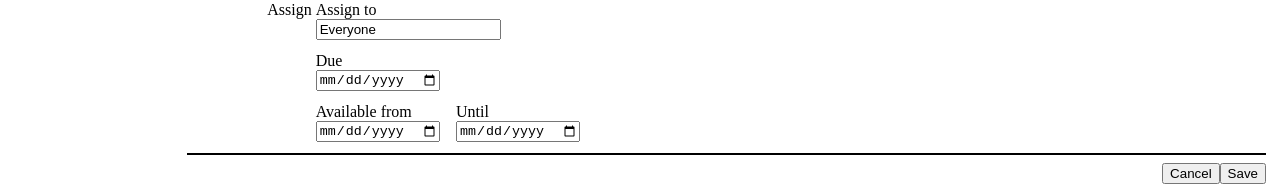
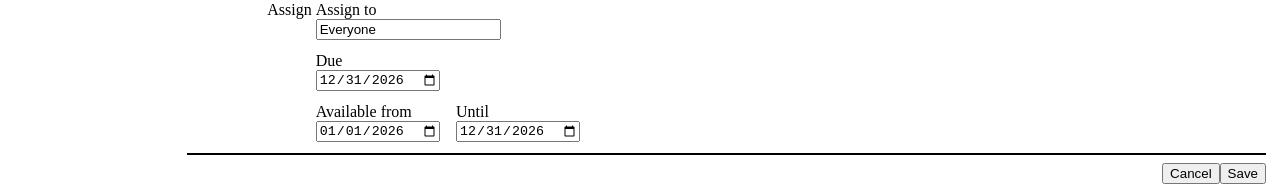
Before and after one commit to OwenSweetman/kambaz-next-js, a Next.js app: page /courses/1/assignments/1 in a window 1280 px wide. Shown: the part 561-753 px from the top of the page. Built offline with nearby package versions, Linux system fonts and the light colour scheme.

Commit message:
added default values

```diff
--- a/app/(kambaz)/courses/[cid]/assignments/[aid]/page.tsx
+++ b/app/(kambaz)/courses/[cid]/assignments/[aid]/page.tsx
@@ -1,3 +1,4 @@
+"use client";
 export default function AssignmentEditor() {
   return (
     <div id="wd-assignments-editor">
@@ -5,7 +6,7 @@ export default function AssignmentEditor() {
       <input id="wd-name" defaultValue="A1 - ENV + HTML" style={{ width: "400px", padding: "4px" }} />
       <br /><br />
       <textarea id="wd-assignment-description">
-        The assignment is available online.
+        The assignment is available online. Submit a link to the landing page.
       </textarea>
       <br />
       <table>
@@ -14,7 +15,7 @@ export default function AssignmentEditor() {
             <label htmlFor="wd-points">Points</label>
           </td>
           <td>
-            <input id="wd-points" defaultValue={100} />
+            <input id="wd-points" type="number" defaultValue={100} min={0} />
           </td>
         </tr>
         <br />
@@ -91,16 +92,16 @@ export default function AssignmentEditor() {
             </div>
             <div style={{ marginBottom: "12px" }}>
               <label htmlFor="wd-due-date">Due</label><br />
-              <input type="date" id="wd-due-date" />
+              <input type="date" id="wd-due-date" defaultValue="2026-12-31" />
             </div>
             <div>
               <div style={{ display: "inline-block", marginRight: "16px", textAlign: "left" }}>
                 <label htmlFor="wd-available-from">Available from</label><br />
-                <input type="date" id="wd-available-from" />
+                <input type="date" id="wd-available-from" defaultValue="2026-01-01" />
               </div>
               <div style={{ display: "inline-block", textAlign: "left" }}>
                 <label htmlFor="wd-available-until">Until</label><br />
-                <input type="date" id="wd-available-until" />
+                <input type="date" id="wd-available-until" defaultValue="2026-12-31" />
               </div>
             </div>
           </td>
```
